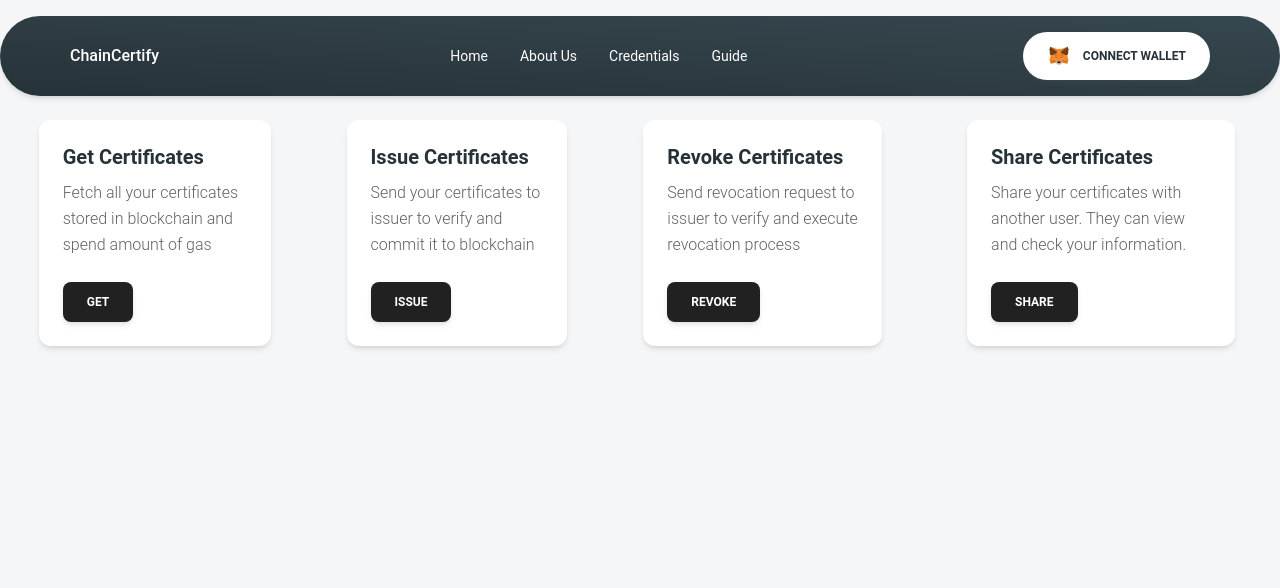
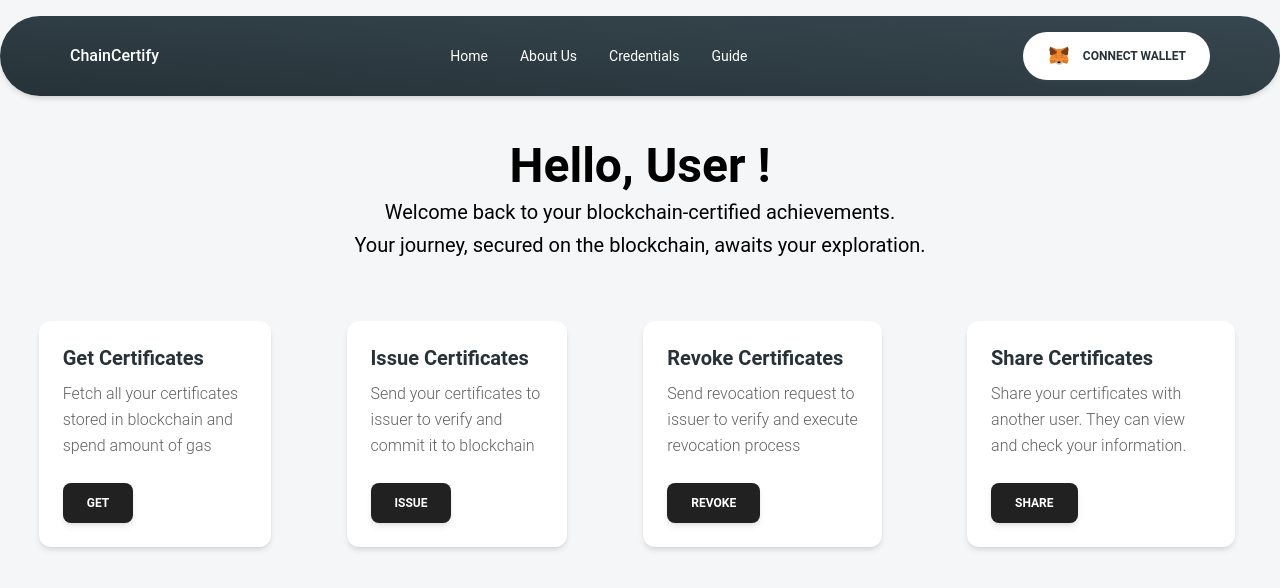
Before and after one commit to r1chou5e/ChainCertify-FE, a React (Create React App) app: page / in a window 1280 px wide. Shown: the top 588 px of the page. Built offline with nearby package versions, Linux system fonts and the light colour scheme.

Commit message:
add introduction

```diff
--- a/src/components/home/HomePage.jsx
+++ b/src/components/home/HomePage.jsx
@@ -1,5 +1,8 @@
 import React from "react";
 import HomeCard from "./display/HomeCard";
+import {
+    Typography,
+  } from "@material-tailwind/react";
 
 const introduction = [
     {
@@ -30,7 +33,16 @@ const introduction = [
 
 function Home () {
     return (
-        <div className="flex justify-evenly">
+        <div className="mt-10">
+            <div className='flex flex-col text-center pb-9'>
+                <Typography variant="h1">Hello, User !</Typography>
+                <Typography variant="lead">
+                    Welcome back to your blockchain-certified achievements.
+                    <br />
+                    Your journey, secured on the blockchain, awaits your exploration.
+                </Typography>
+            </div>
+            <div className="flex justify-evenly">
             {introduction.map((instance) =>
                 <HomeCard
                     title={instance.title}
@@ -38,6 +50,7 @@ function Home () {
                     button={instance.button}
             />)}
         </div>
+        </div>
     )
 }
 
```
